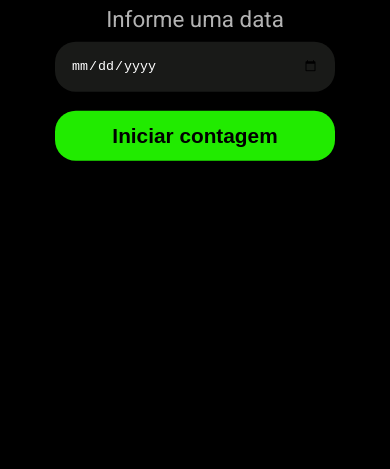
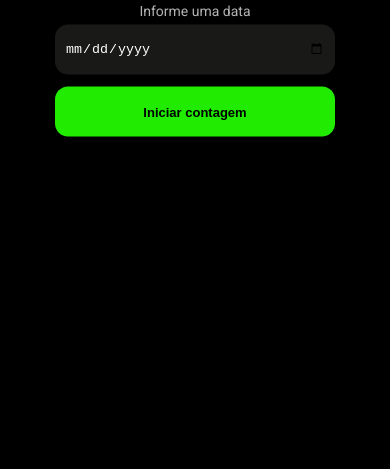
Before and after one commit to AndreLacerda8/Contador-DevChallenge, a plain HTML site: page index.html in a window 390 px wide. Shown: the part 375-844 px from the top of the page. Drawn offline with Linux system fonts and the light colour scheme.

Commit message:
add responsive display

```diff
--- a/styles/style.css
+++ b/styles/style.css
@@ -13,3 +13,15 @@ html{
     padding: 0;
     box-sizing: border-box;
 }
+
+@media(max-width: 700px){
+    html{
+        font-size: 13px;
+    }
+}
+
+@media(max-width: 500px){
+    html{
+        font-size: 10px;
+    }
+}
```
